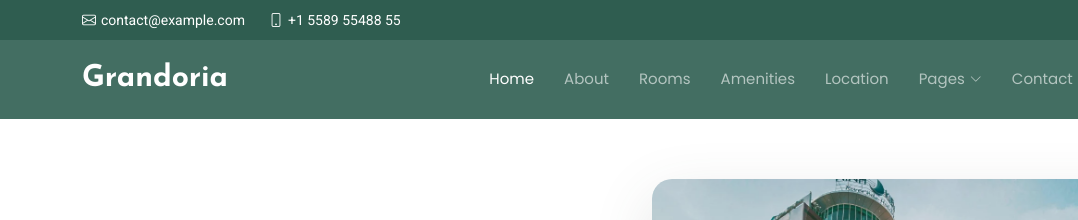
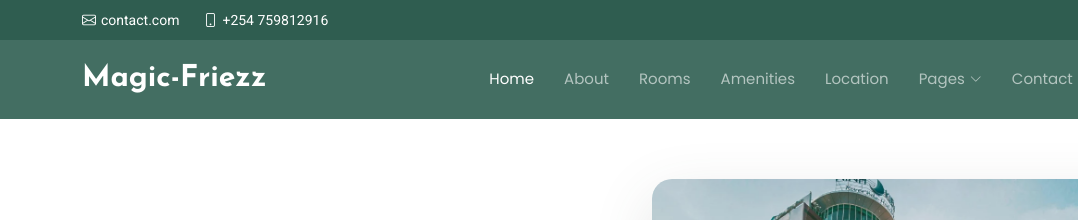
Before and after one commit to kylejeff207/Grandoria, a plain HTML site: page index.html in a window 1280 px wide. Shown: the top 220 px of the page, 0-1078 px from the left. Drawn offline with Linux system fonts and the light colour scheme.

Commit message:
first update

```diff
--- a/index.html
+++ b/index.html
@@ -4,7 +4,7 @@
 <head>
   <meta charset="utf-8">
   <meta content="width=device-width, initial-scale=1.0" name="viewport">
-  <title>Index - Grandoria Bootstrap Template</title>
+  <title>Magic Friezz</title>
   <meta name="description" content="">
   <meta name="keywords" content="">
 
@@ -28,11 +28,11 @@
   <link href="assets/css/main.css" rel="stylesheet">
 
   <!-- =======================================================
-  * Template Name: Grandoria
-  * Template URL: https://bootstrapmade.com/grandoria-bootstrap-hotel-template/
-  * Updated: Jul 29 2025 with Bootstrap v5.3.7
-  * Author: BootstrapMade.com
-  * License: https://bootstrapmade.com/license/
+  * Template Name: Magic-Friezz
+  * Template URL: https://jeffkyle207.com/Magic-Friezz-bootstrap-hotel-template/
+  * Updated: 29 January 2026
+  * Author: jeffkyle207.com
+  * License: https://jeffkyle207.com/license/
   ======================================================== -->
 </head>
 
@@ -43,8 +43,8 @@
     <div class="topbar d-flex align-items-center dark-background">
       <div class="container d-flex justify-content-center justify-content-md-between">
         <div class="contact-info d-flex align-items-center">
-          <i class="bi bi-envelope d-flex align-items-center"><a href="mailto:contact@example.com">contact@example.com</a></i>
-          <i class="bi bi-phone d-flex align-items-center ms-4"><span>+1 5589 55488 55</span></i>
+          <i class="bi bi-envelope d-flex align-items-center"><a href="mailto:contact@example.com">contact.com</a></i>
+          <i class="bi bi-phone d-flex align-items-center ms-4"><span>+254 759812916</span></i>
         </div>
         <div class="social-links d-none d-md-flex align-items-center">
           <a href="#" class="twitter"><i class="bi bi-twitter-x"></i></a>
@@ -61,7 +61,7 @@
         <a href="index.html" class="logo d-flex align-items-center">
           <!-- Uncomment the line below if you also wish to use an image logo -->
           <!-- <img src="assets/img/logo.webp" alt=""> -->
-          <h1 class="sitename">Grandoria</h1>
+          <h1 class="sitename">Magic-Friezz</h1>
         </a>
 
         <nav id="navmenu" class="navmenu">
```
